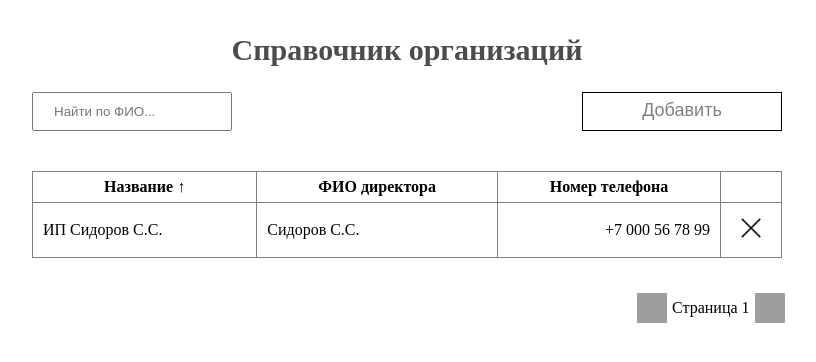
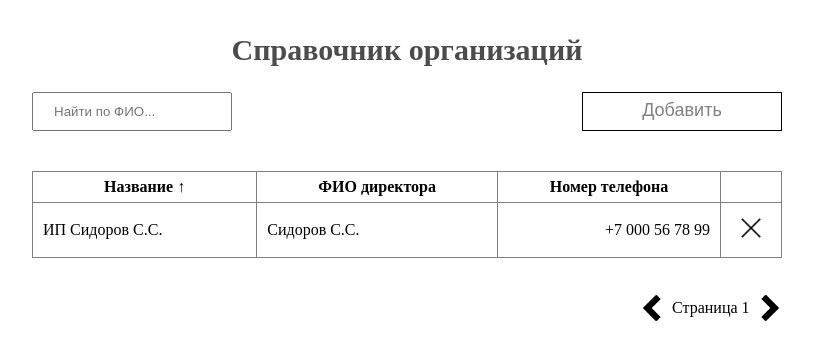
Before and after one commit to Soomlir/organizations-list, a Vue app: page / in a window 1280 px wide. Shown: the top 362 px of the page, without its empty margins (233-1049 px from the left). Built offline with nearby package versions, Linux system fonts and the light colour scheme; grey boxes are pictures that could not be loaded.

Commit message:
link add

```diff
--- a/src/components/NavigationComponent.vue
+++ b/src/components/NavigationComponent.vue
@@ -53,7 +53,7 @@ export default {
   width: 30px;
   height: 30px;
   background-size: cover;
-  background-image: url("/assets/arrow.png");
+  background-image: url("@/assets/arrow.png");
 }
 
 .app__navigation span {
```
